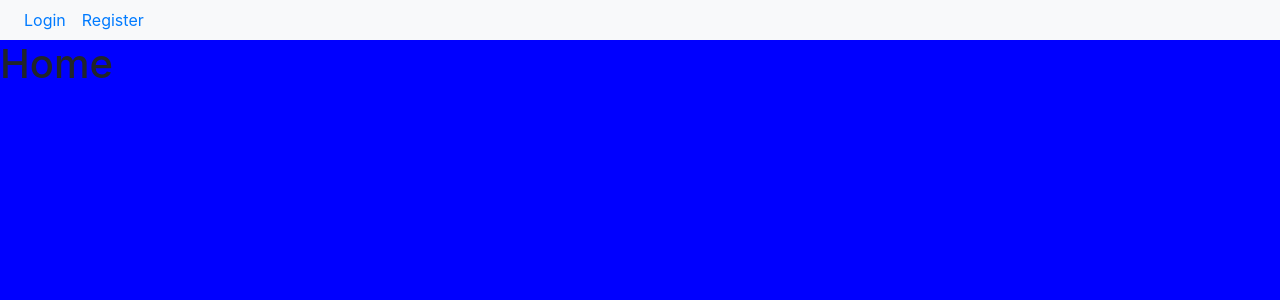
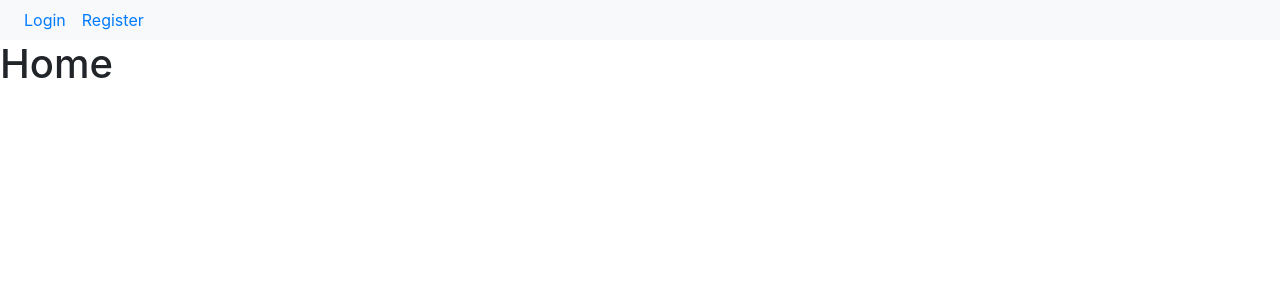
Before and after one commit to CharlieJT/django_auth, a Django app: page / in a window 1280 px wide. Shown: the top 300 px of the page. Run offline with Django 3.2, Linux system fonts and the light colour scheme; some libraries are stand-ins or nearby versions.

Commit message:
Make amendments to static folder

```diff
--- a/static/css/styles.css
+++ b/static/css/styles.css
@@ -1,7 +1,3 @@
-body {
-    background-color: blue;
-}
-
 form {
     width: 50%;
 }
```
